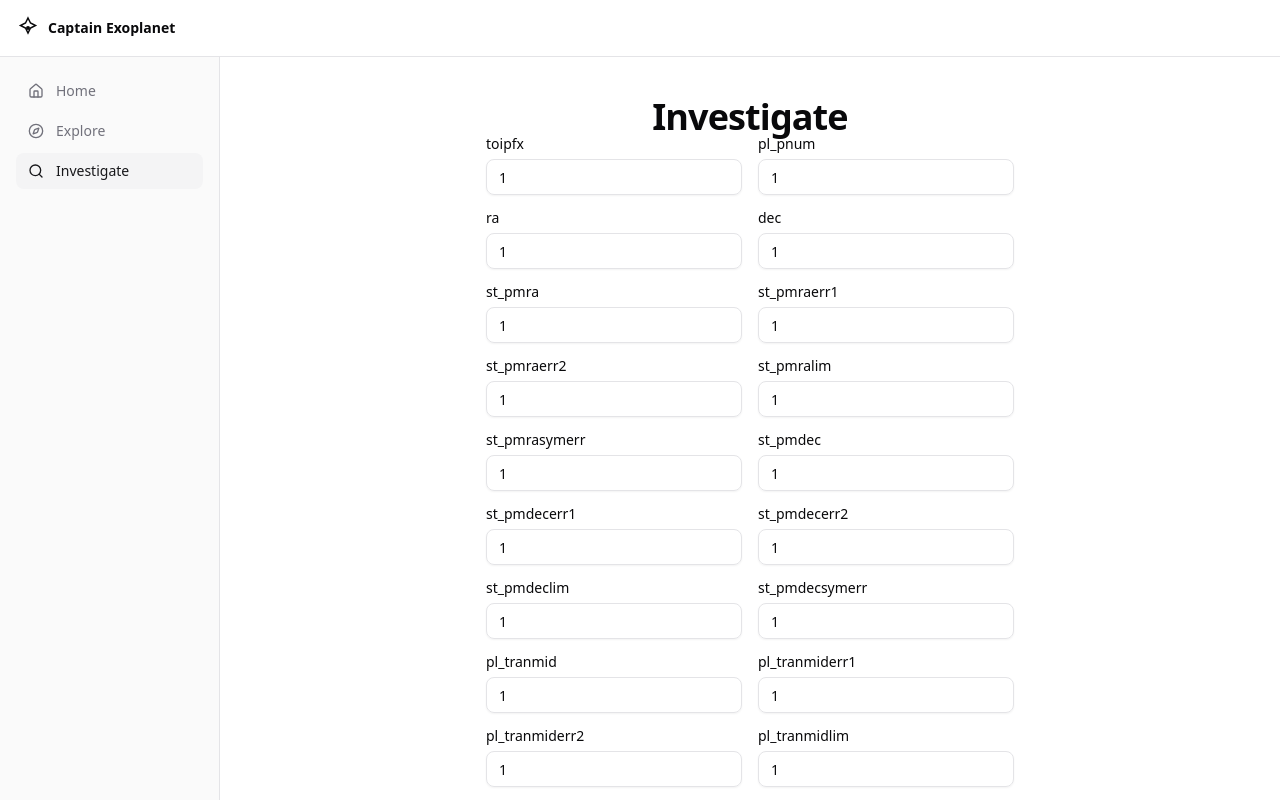
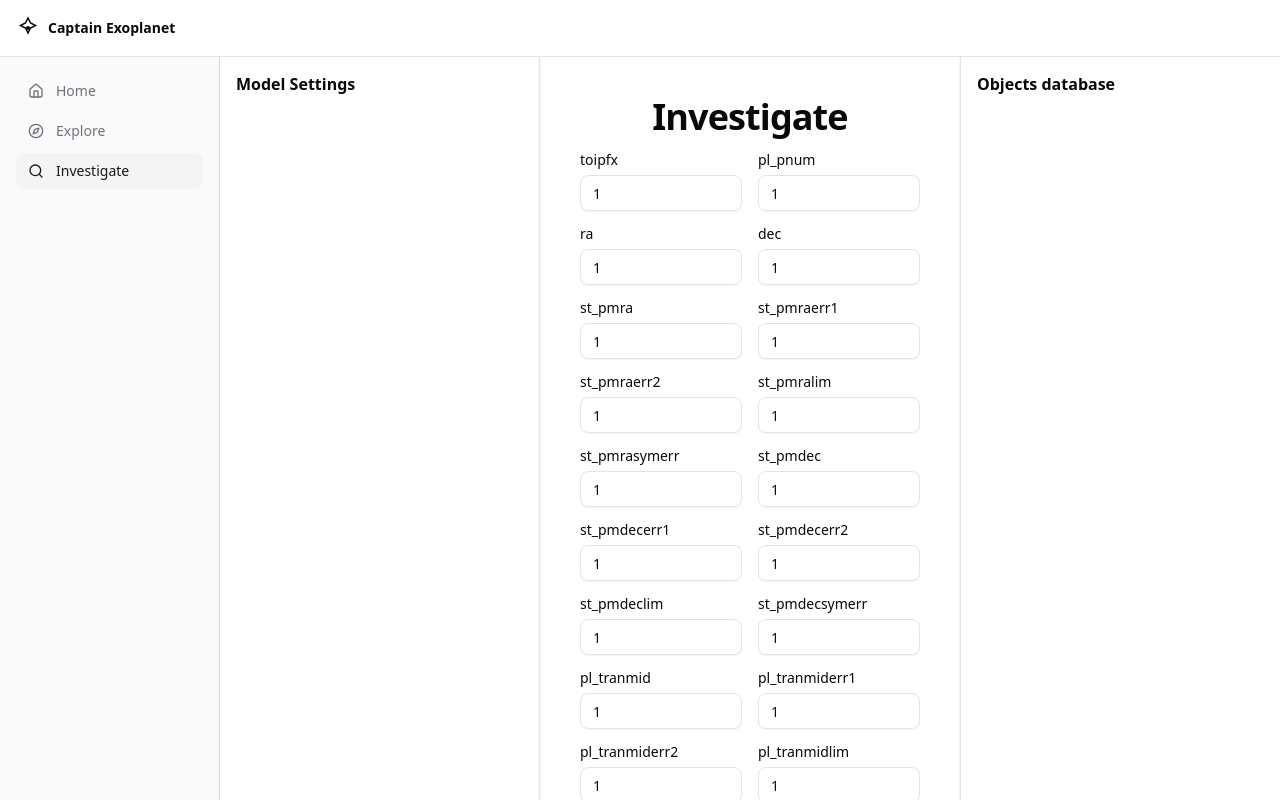
Before and after one commit to mrcne/space-exo-captain, a Next.js app in the folder apps/web/: page /investigate in a window 1280 px wide. Shown: the top 800 px of the page. Built offline with nearby package versions, Linux system fonts and the light colour scheme.

Commit message:
feat(apps:web): investigate - add left and right drawer / sidebar

```diff
--- a/apps/web/app/investigate/page.tsx
+++ b/apps/web/app/investigate/page.tsx
@@ -4,7 +4,7 @@ import * as React from "react";
 
 export default function Investigate() {
   return (
-    <div className="max-w-xl mx-auto p-6">
+    <div className="mx-auto p-6">
       <H1>Investigate</H1>
       <InvestigateContainer />
     </div>
--- a/apps/web/components/containers/FeaturesForm.tsx
+++ b/apps/web/components/containers/FeaturesForm.tsx
@@ -9,6 +9,8 @@ import { useForm, type SubmitHandler } from "react-hook-form";
 import { toast } from "sonner";
 import { z } from "zod";
 import { zodResolver } from "@hookform/resolvers/zod";
+import * as Dialog from "@radix-ui/react-dialog";
+import { X } from "lucide-react";
 
 // @TODO: serve definitions from API
 import featureColumns from "../../data/feature_columns.json";
@@ -33,6 +35,9 @@ const FeaturesForm: React.FC<Props> = ({ onSuccess }) => {
     defaultValues,
     mode: "onSubmit",
   });
+
+  const [leftOpen, setLeftOpen] = React.useState(false);
+  const [rightOpen, setRightOpen] = React.useState(false);
 
   type FeatureFieldProps = {
     name: keyof FeaturesInput;
@@ -91,7 +96,50 @@ const FeaturesForm: React.FC<Props> = ({ onSuccess }) => {
 
   return (
     <Form {...form}>
+      <div className="md:pl-80 md:pr-80">
         <form onSubmit={form.handleSubmit(onSubmit)}>
+          <div className="mb-4 flex items-center justify-between gap-2">
+            <div className="flex items-center gap-2 md:hidden">
+              <Dialog.Root open={leftOpen} onOpenChange={setLeftOpen}>
+                <Dialog.Trigger asChild>
+                  <Button variant="outline" type="button">Left options</Button>
+                </Dialog.Trigger>
+                <Dialog.Portal>
+                  <Dialog.Overlay className="fixed inset-0 bg-black/40 data-[state=open]:animate-in data-[state=open]:fade-in-0 data-[state=closed]:animate-out data-[state=closed]:fade-out-0 md:hidden" />
+                  <Dialog.Content className="fixed inset-y-0 left-0 z-50 w-80 translate-x-[-100%] bg-card p-4 shadow-lg outline-none data-[state=open]:animate-in data-[state=open]:slide-in-from-left data-[state=closed]:animate-out data-[state=closed]:slide-out-to-left data-[state=open]:translate-x-0 md:hidden">
+                    <div className="flex items-center justify-between pb-2">
+                      <Dialog.Title className="text-base font-semibold">Model settings</Dialog.Title>
+                      <Dialog.Close asChild>
+                        <button aria-label="Close" className="rounded-md p-2 hover:bg-accent">
+                          <X className="h-5 w-5" />
+                        </button>
+                      </Dialog.Close>
+                    </div>
+                  </Dialog.Content>
+                </Dialog.Portal>
+              </Dialog.Root>
+
+              <Dialog.Root open={rightOpen} onOpenChange={setRightOpen}>
+                <Dialog.Trigger asChild>
+                  <Button variant="outline" type="button">Right options</Button>
+                </Dialog.Trigger>
+                <Dialog.Portal>
+                  <Dialog.Overlay className="fixed inset-0 bg-black/40 data-[state=open]:animate-in data-[state=open]:fade-in-0 data-[state=closed]:animate-out data-[state=closed]:fade-out-0 md:hidden" />
+                  <Dialog.Content className="fixed inset-y-0 right-0 z-50 w-80 translate-x-[100%] bg-card p-4 shadow-lg outline-none data-[state=open]:animate-in data-[state=open]:slide-in-from-right data-[state=closed]:animate-out data-[state=closed]:slide-out-to-right data-[state=open]:translate-x-0 md:hidden">
+                    <div className="flex items-center justify-between pb-2">
+                      <Dialog.Title className="text-base font-semibold">Objects database</Dialog.Title>
+                      <Dialog.Close asChild>
+                        <button aria-label="Close" className="rounded-md p-2 hover:bg-accent">
+                          <X className="h-5 w-5" />
+                        </button>
+                      </Dialog.Close>
+                    </div>
+                  </Dialog.Content>
+                </Dialog.Portal>
+              </Dialog.Root>
+            </div>
+          </div>
+
           <FieldGroup>
             <div className="grid grid-cols-1 gap-4 md:grid-cols-2">
               { featureColumns.map((column) => (
@@ -103,6 +151,21 @@ const FeaturesForm: React.FC<Props> = ({ onSuccess }) => {
             {form.formState.isSubmitting ? "Submitting..." : "Check classification"}
           </Button>
         </form>
+      </div>
+
+      <div className="hidden md:block">
+        <aside className="fixed left-[220px] top-14 bottom-0 z-30 w-80 border-r bg-card p-4 shadow-sm">
+          <div className="pb-2">
+            <div className="text-base font-semibold">Model Settings</div>
+          </div>
+        </aside>
+
+        <aside className="fixed right-0 top-14 bottom-0 z-30 w-80 border-l bg-card p-4 shadow-sm">
+          <div className="pb-2">
+            <div className="text-base font-semibold">Objects database</div>
+          </div>
+        </aside>
+      </div>
     </Form>
   );
 }
```
Lines whose indentation alone changed are shown as unchanged.
